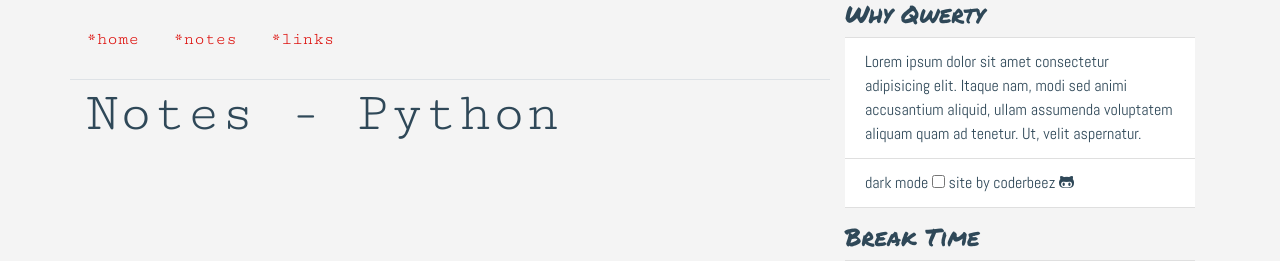
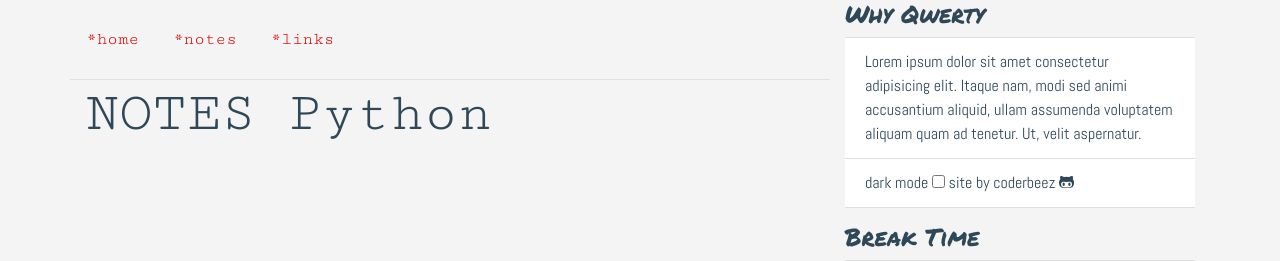
Before and after one commit to coderbeez/qwerty, a Flask app: page /notes in a window 1280 px wide. Shown: the top 261 px of the page. Run offline with Flask 2, Linux system fonts and the light colour scheme; data that the repository does not hold is empty; some libraries are stand-ins or nearby versions; some web fonts are replaced.

Commit message:
Update ul class.

```diff
--- a/templates/notes.html
+++ b/templates/notes.html
@@ -1,7 +1,7 @@
 {% extends 'base.html' %}
 
 {% block content%}
-<h1>Notes - Python</h1>
+<h1>NOTES Python</h1>
 
 {% for group_topic in group_topics %}
 <h2>{{ group_topic._id}}</h2>
@@ -15,7 +15,7 @@
       </button>
       {{ note.note_name }}</p>
 <div class="collapse" id="id{{note._id}}">
-      <ul class="list-group-flush p-0">
+      <ul class="list-group p-0">
             {% for point in note.points|sort(attribute="point_type") %}
             <li class="list-group-item">{{ point.point_id }} -- {{ point.point_type }} -- {{ point.point_content }}</li>
             {% endfor %}
```
